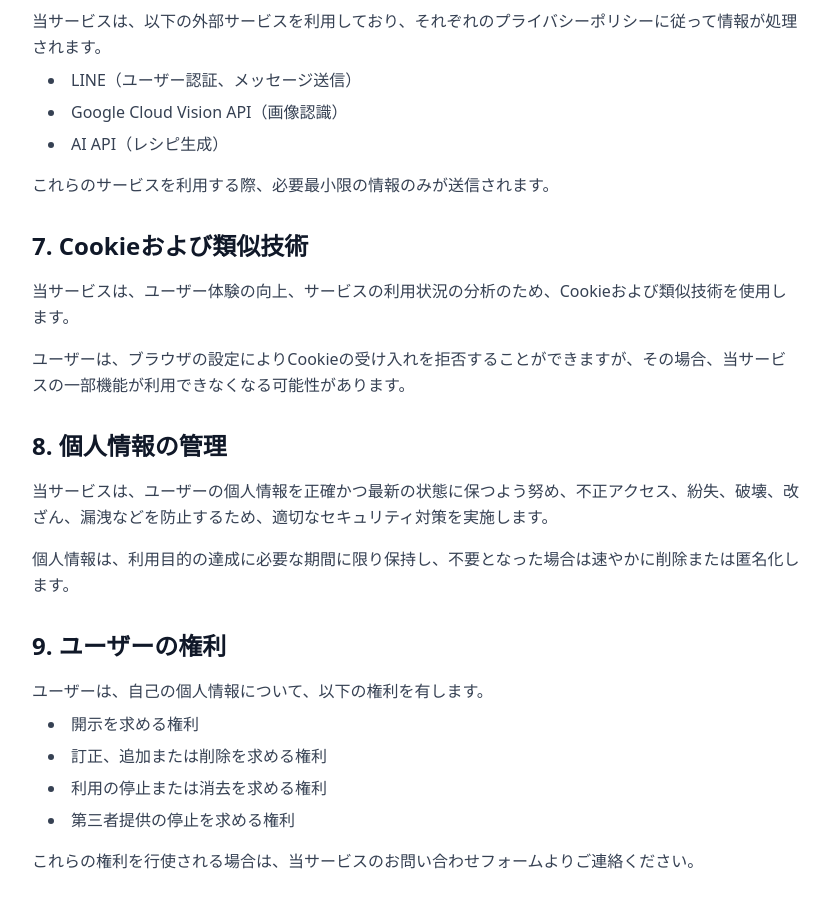
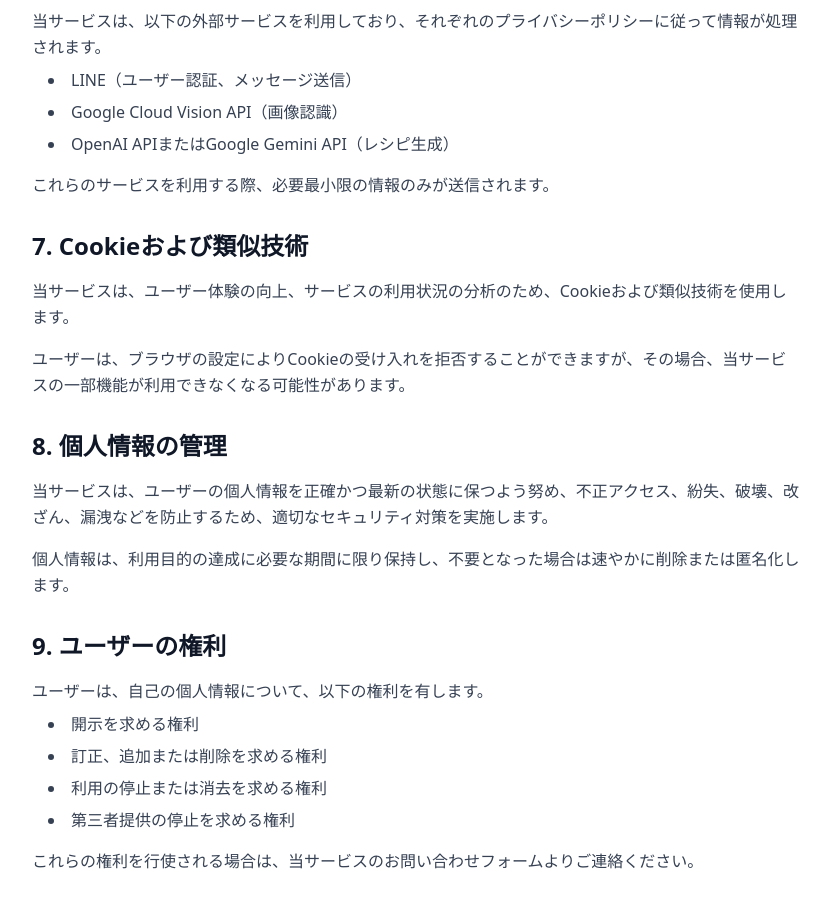
Before and after one commit to Otoriha/Reco_Meshi, a React (Vite) app in the folder frontend/: page /privacy in a window 1280 px wide. Shown: the part 1580-2487 px from the top of the page, without its empty margins (224-1054 px from the left). Built offline with nearby package versions, Linux system fonts and the light colour scheme; no server answers.

Commit message:
内容修正

```diff
--- a/frontend/src/pages/Legal/Privacy.tsx
+++ b/frontend/src/pages/Legal/Privacy.tsx
@@ -77,7 +77,7 @@
               <ul className="list-disc list-inside text-gray-700 space-y-2 ml-4">
                 <li>LINE（ユーザー認証、メッセージ送信）</li>
                 <li>Google Cloud Vision API（画像認識）</li>
-                <li>AI API（レシピ生成）</li>
+                <li>OpenAI APIまたはGoogle Gemini API（レシピ生成）</li>
               </ul>
               <p className="text-gray-700 leading-relaxed mt-4">
                 これらのサービスを利用する際、必要最小限の情報のみが送信されます。
```
